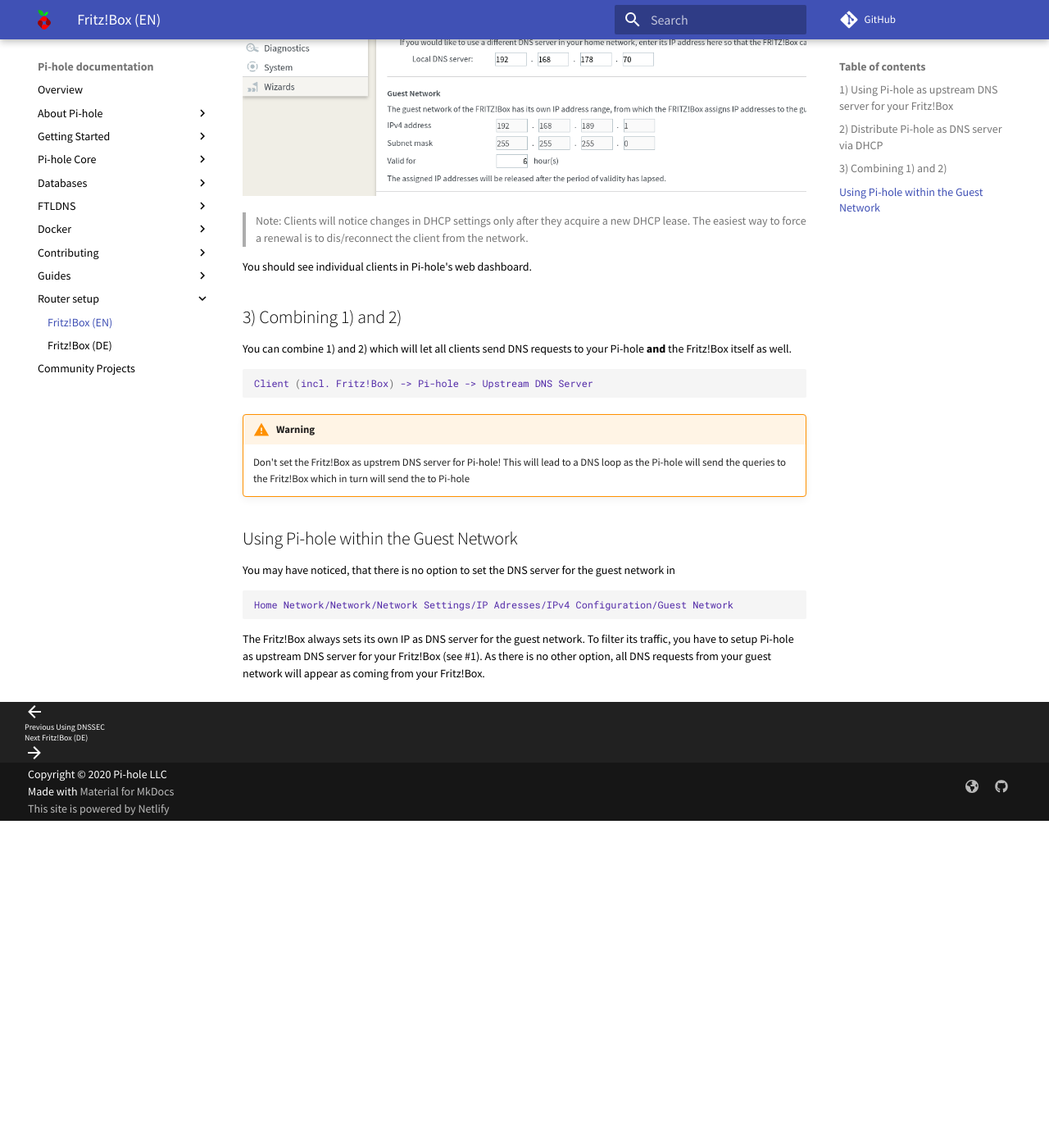
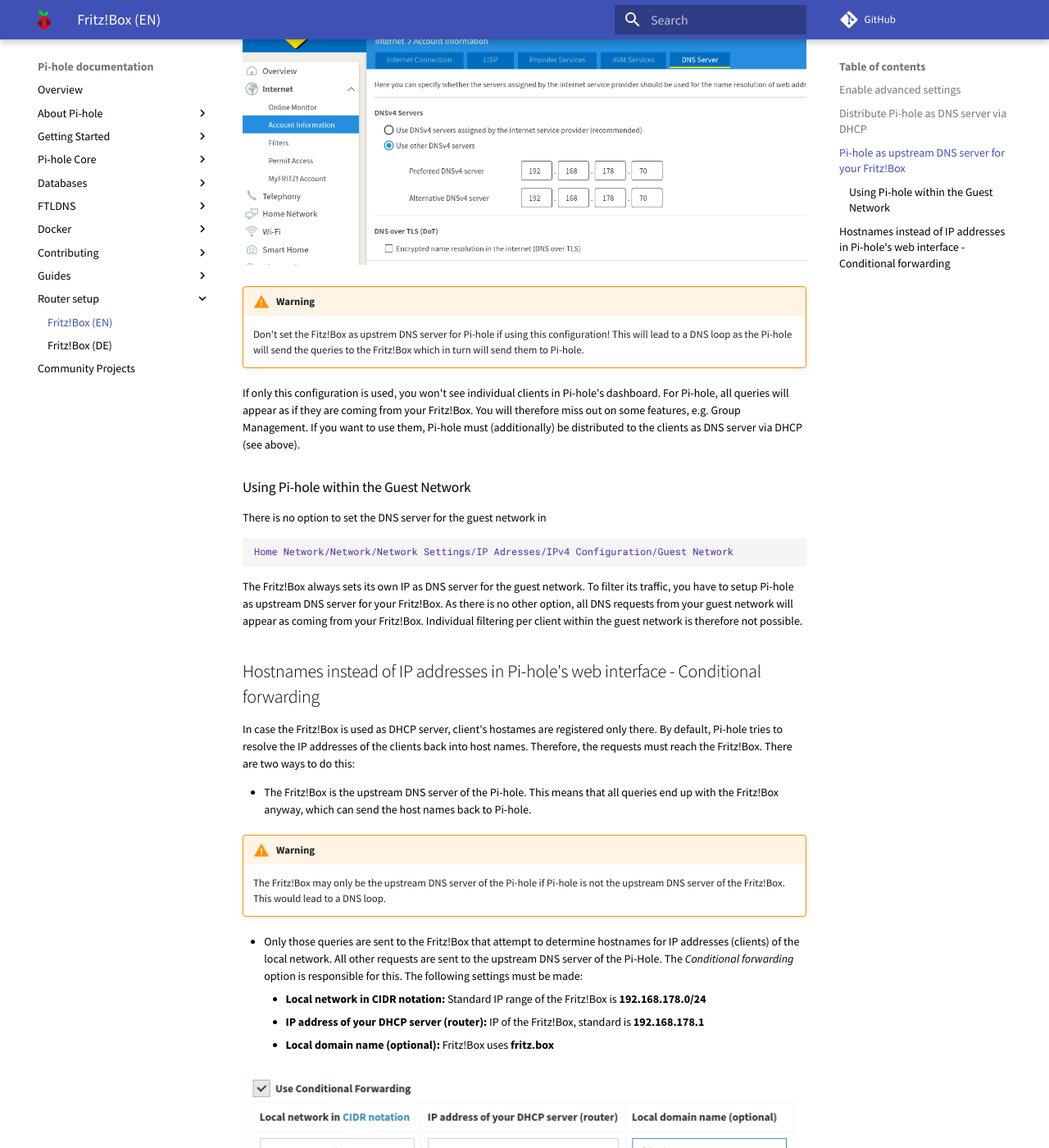
Before and after one commit to pi-hole/docs, an MkDocs documentation site: the page built from docs/routers/fritzbox.md, in a window 1280 px wide and 1400 px high, scrolled down 1693 px. Shown: the whole window at 82% size. Built offline with MkDocs 1.6.1 and Material for MkDocs 9.7.7, drawn with Linux system fonts in a browser that asks for light colours; comment, search, counter and statistics services are not loaded; before the commit the page ends 2694 px from its top, so only the background shows below that; some of the changed text lies outside the part shown.

Commit message:
Rewrote English guide in one flow, added info about advances settings and conditional forwarding
Signed-off-by: yubiuser <ckoenig@posteo.de>

````diff
--- a/docs/routers/fritzbox.md
+++ b/docs/routers/fritzbox.md
@@ -1,43 +1,27 @@
-This guide was developed using FRITZ!OS 07.21 but should work for others too. It aims to line out a few basic principles to have a seamless DNS experience with Pi-hole and Fritz!Boxes .
+This guide was developed using FRITZ!OS 07.21 but should work for others too. It aims to line out a few basic principles to have a seamless DNS experience with Pi-hole and Fritz!Boxes.
 
 > Note:
 There is no single way to do it right. Choose the one best fitting your needs.
-This guide is IPv4 only. You need to adjust for IPv6 accordingly
+This guide is IPv4 only. You need to adjust for IPv6 accordingly.
 
-## 1) Using Pi-hole as upstream DNS server for your Fritz!Box
+### Enable advanced settings
 
-Using this configuration, Pi-hole is used for all devices within your network including the Fritz!Box itself. DNS requests are sent in this order
+Some of the the follwowing settings might be visible only if advanced settings are enabled. Therefore, "View" has to be changed to advanced by clicking on "Standard" in the lower left corner.
 
-```bash
-Client -> Fritz!Box -> Pi-hole -> Upstream DNS Server
-```
+![Screenshot der Fritz!Box DHCP Einstellungen](../images/fritzbox-advanced.png)
 
-To set it up, enter Pi-hole's IP as "Preferred DNS server" **and** "Alternative DNS server" in
-
-```bash
-Internet/Account Information/DNS server
-```
-
-![Screenshot of Fritz!Box WAN DNS Configuration](../images/fritzbox-wan-dns.png)
-
-!!! warning
-    Don't set the Fitz!Box as upstrem DNS server for Pi-hole! This will lead to a DNS loop as the Pi-hole will send the queries to the Fritz!Box which in turn will send the to Pi-hole.
-
-With this configuration, you won't see individual clients in Pi-hole's dashboard. For Pi-hole, all queries will appear as if they are coming from your Fritz!Box. You will therefore miss out on some features, e.g. Group Management. This can be solved using method #2.
-
-
-## 2) Distribute Pi-hole as DNS server via DHCP
+## Distribute Pi-hole as DNS server via DHCP
 
 Using this configuration, all clients will get Pi-hole's IP offered as DNS server when they request a DHCP lease from your Fritz!Box.
-DNS requests are sent in this order
+DNS queries take the following path
 
 ```bash
 Client -> Pi-hole -> Upstream DNS Server
 ```
 
 > Note:
-The Fritz!Box itself will use whatever is configured in Internet/Account Information/DNS server.
-The Fritz!Box can be Pi-hole's upstream DNS server, as long Pi-hole itself is not the upstream server for the Fritz!Box. This would  cause a DNS loop.
+The Fritz!Box itself will use whatever is configured in Internet/Account Information/DNS server (see below).
+The Fritz!Box can be Pi-hole's upstream DNS server, as long Pi-hole itself is not the upstream server of the Fritz!Box. This would  cause a DNS loop.
 
 To set it up, enter Pi-hole's IP as "Local DNS server" in
 
@@ -48,27 +32,56 @@
 ![Screenshot of Fritz!Box DHCP Settings](../images/fritzbox-dhcp.png)
 
 >Note:
-Clients will notice changes in DHCP settings only after they acquire a new DHCP lease. The easiest way to force a renewal is to dis/reconnect the client from the network.
+Clients will notice changes in DHCP settings only after they acquired a new DHCP lease. The easiest way to force a renewal is to dis/reconnect the client from the network.
 
-You should see individual clients in Pi-hole's web dashboard.
+Now you should see individual clients in Pi-hole's web dashboard.
 
-## 3) Combining 1) and 2)
 
-You can combine 1) and 2) which will let all clients  send DNS requests to your Pi-hole **and** the Fritz!Box itself as well.
+## Pi-hole as upstream DNS server for your Fritz!Box
+
+With this configuration, Pi-hole is also used by the Fritz!Box itself as an upstream DNS server. DNS queries take the following path
 
 ```bash
-Client (incl. Fritz!Box) -> Pi-hole -> Upstream DNS Server
+(Clients) -> Fritz!Box -> Pi-hole -> Upstream DNS Server
 ```
 
+To set it up, enter Pi-hole's IP as "Preferred DNSv4 server" **and** "Alternative DNSv4 server" in
+
+```bash
+Internet/Account Information/DNS server
+```
+
+![Screenshot of Fritz!Box WAN DNS Configuration](../images/fritzbox-wan-dns.png)
+
 !!! warning
-    Don't set the Fritz!Box as upstrem DNS server for Pi-hole! This will lead to a DNS loop as the Pi-hole will send the queries to the Fritz!Box which in turn will send the to Pi-hole
+    Don't set the Fitz!Box as upstrem DNS server for Pi-hole if using this configuration! This will lead to a DNS loop as the Pi-hole will send the queries to the Fritz!Box which in turn will send them to Pi-hole.
 
-## Using Pi-hole within the Guest Network
+If only this configuration is used, you won't see individual clients in Pi-hole's dashboard. For Pi-hole, all queries will appear as if they are coming from your Fritz!Box. You will therefore miss out on some features, e.g. Group Management. If you want to use them, Pi-hole must (additionally) be distributed to the clients as DNS server via DHCP (see above).
 
-You may have noticed, that there is no option to set the DNS server for the guest network in
+### Using Pi-hole within the Guest Network
+
+There is no option to set the DNS server for the guest network in
 
 ```bash
 Home Network/Network/Network Settings/IP Adresses/IPv4 Configuration/Guest Network
 ```
 
-The Fritz!Box always sets its own IP as DNS server for  the guest network. To filter its traffic, you have to setup Pi-hole as upstream DNS server for your Fritz!Box (see #1). As there is no other option, all DNS requests from your guest network will appear as coming from your Fritz!Box.
+The Fritz!Box always sets its own IP as DNS server for the guest network. To filter its traffic, you have to setup Pi-hole as upstream DNS server for your Fritz!Box. As there is no other option, all DNS requests from your guest network will appear as coming from your Fritz!Box. Individual filtering per client within the guest network is therefore not possible.
+
+## Hostnames instead of IP addresses in Pi-hole's web interface - Conditional forwarding
+
+In case the Fritz!Box is used as DHCP server, client's hostames are registered only there.  By default, Pi-hole tries to resolve the IP addresses of the clients back into host names. Therefore, the requests must reach the Fritz!Box.
+There are two ways to do this:
+
+* The Fritz!Box is the upstream DNS server of the Pi-hole. This means that all queries end up with the Fritz!Box anyway, which can send the host names back to Pi-hole.
+
+!!! warning
+    The Fritz!Box may only be the upstream DNS server of the Pi-hole if Pi-hole is not the upstream DNS server of the Fritz!Box. This would lead to a DNS loop.
+
+* Only those queries are sent to the Fritz!Box that attempt to determine hostnames for IP addresses (clients) of the local network. All other requests are sent to the upstream DNS server of the Pi-Hole. The *Conditional forwarding* option is responsible for this.
+The following settings must be made:
+    * **Local network in CIDR notation:** Standard IP range of the  Fritz!Box is **192.168.178.0/24**
+    * **IP address of your DHCP server (router):** IP of the Fritz!Box, standard is **192.168.178.1**
+    * **Local domain name (optional):** Fritz!Box uses **fritz.box**
+
+![Screenshot der Conditional Forwarding Einstellungen](../images/conditional-forwarding.png)
````
Also changed, not shown: docs/routers/fritzbox-de.md (+1 -1 lines), docs/images/fritzbox-advanced.png (added).
